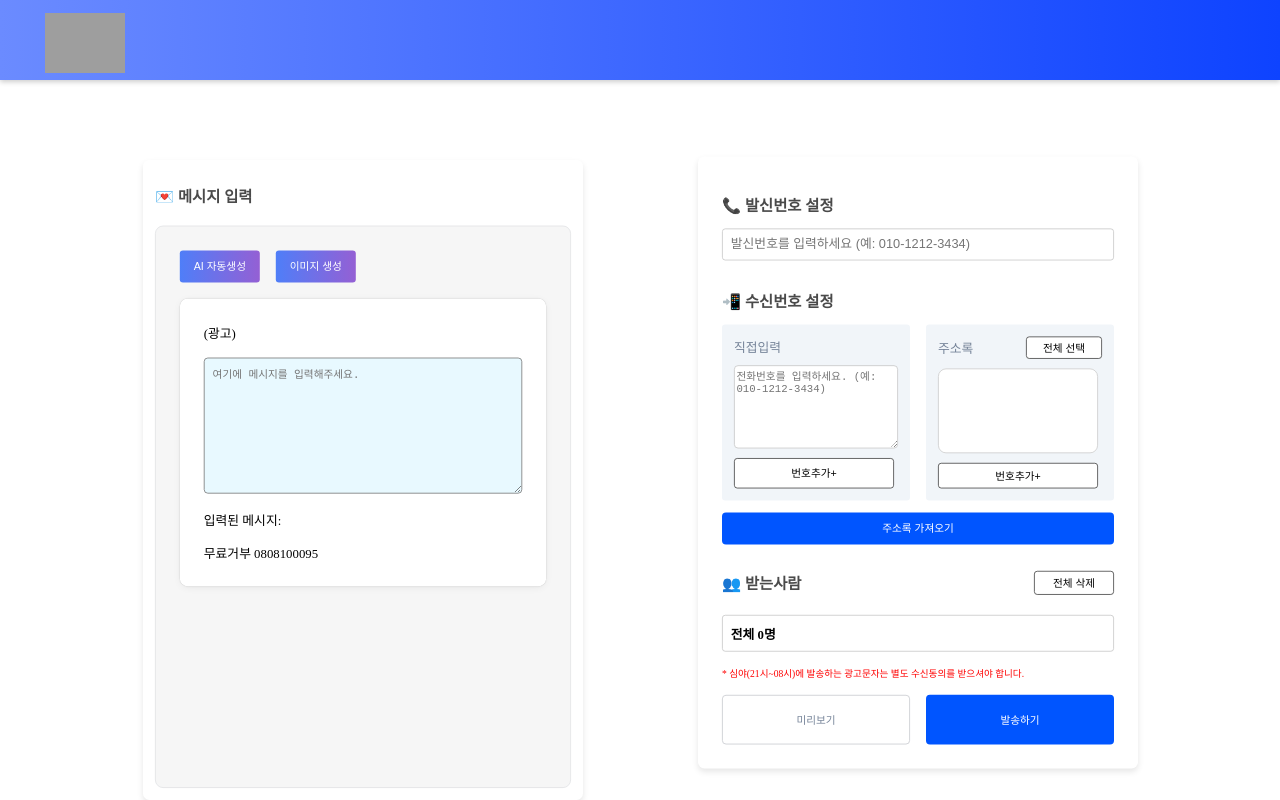
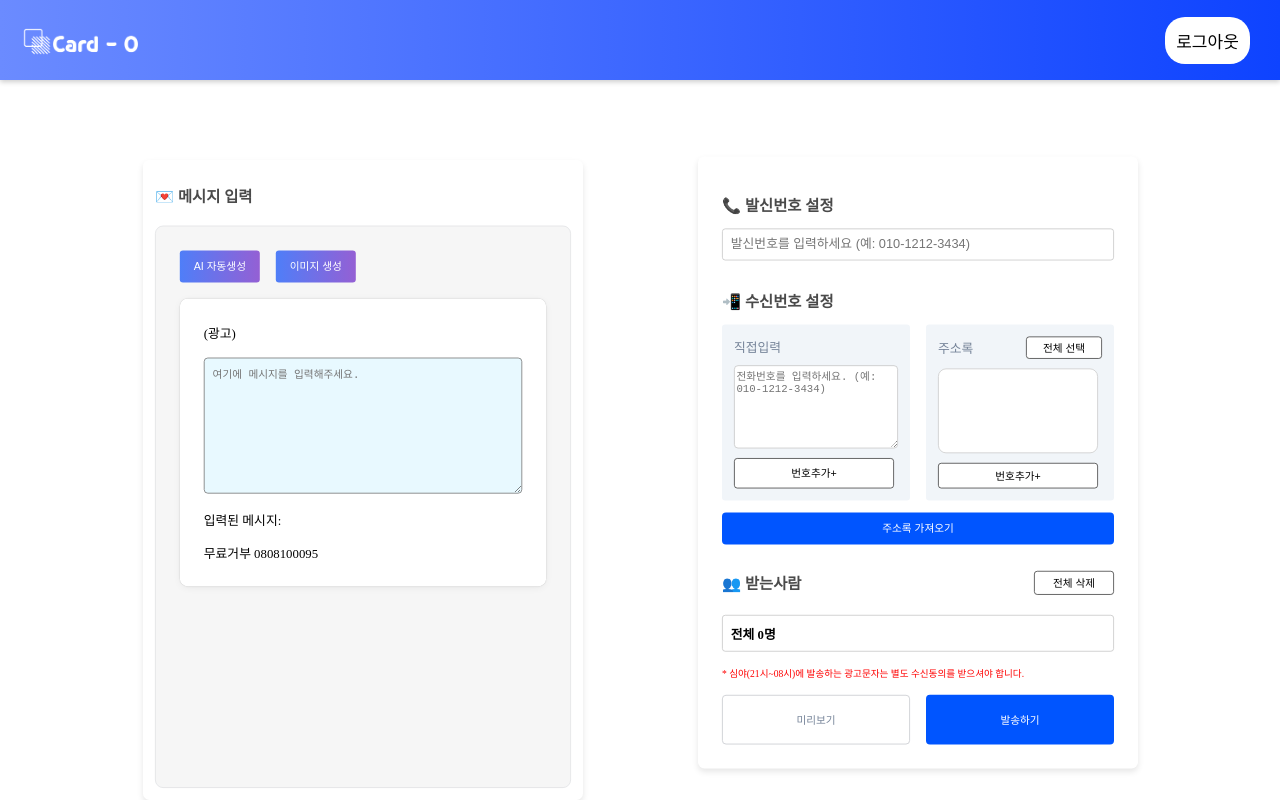
Before and after one commit to Card-O/CardO_FE, a React (Vite) app: page /service in a window 1280 px wide. Shown: the top 800 px of the page. Built offline with nearby package versions, Linux system fonts and the light colour scheme; grey boxes are pictures that could not be loaded.

Commit message:
내비바 수정

```diff
--- a/package.json
+++ b/package.json
@@ -29,6 +29,7 @@
     "eslint-plugin-react-hooks": "^5.1.0-rc.0",
     "eslint-plugin-react-refresh": "^0.4.9",
     "globals": "^15.9.0",
-    "vite": "^5.4.1"
+    "vite": "^5.4.11"
+
   }
 }
--- a/src/components/navbar.jsx
+++ b/src/components/navbar.jsx
@@ -1,45 +1,41 @@
 import styled from "styled-components";
+
 
 const NavBar = () => {
     return (
         <NavbarComp>
-        <div>
-            <Logo backgroundImage="https://media.discordapp.net/attachments/1283247858346102880/1293076740192866334/21.png?ex=67060f0f&is=6704bd8f&hm=ca0ec9f108288555aed463a87063637cb397fc3fefe900f34502957dbe996965&=&format=webp&quality=lossless&width=1440&height=600"
-                alt="내비게이션 바" />
-        </div>
+
+            <Logo backgroundImage="/images/21.png" alt="내비게이션 바" />
         </NavbarComp>
     );
 }
 
 const Logo = styled.div`
     position: absolute;
-
-    top:13px;
+    top: 13px;
     left: 20px;
-    width: 130px; /* 원하는 크기로 설정하세요 */
-    height: 60px; /* 원하는 크기로 설정하세요 */
+    width: 130px;
+    height: 60px;
     background-image: url(${props => props.backgroundImage});
-    background-size: contain; /* 이미지가 전체적으로 보이도록 설정 */
-    background-repeat: no-repeat; /* 반복되지 않도록 설정 */
-    background-position: center; /* 이미지가 중앙에 위치하도록 설정 */
-
+    background-size: contain;
+    background-repeat: no-repeat;
+    background-position: center;
     z-index: 1;
     flex-grow: 1;
-
-
-`
+`;
 
 const NavbarComp = styled.div`
     background: linear-gradient(to right, #6B8BFF, #0E43FF);
-    display:fex;
+    display: flex; /* Corrected spelling */
+    align-items: center;
     position: relative;
     width: 100%;
     height: 80px;
     left: 0;
     top: 0;
-    z-index: 0; /* Logo보다 낮은 값으로 설정 */
-    backdrop-filter: blur(10px); /* 배경 블러 효과 추가 */
-    box-shadow: 0 2px 5px rgba(0, 0, 0, 0.2); /* 부드러운 그림자 효과 */
-`
+    z-index: 0;
+    backdrop-filter: blur(10px);
+    box-shadow: 0 2px 5px rgba(0, 0, 0, 0.2);
+`;
 
 export default NavBar;
--- /dev/null
+++ b/src/components/navbarMain/navbar_edit.jsx
@@ -0,0 +1,78 @@
+import styled from "styled-components";
+import { useNavigate, Link } from "react-router-dom";
+
+
+const NavBarEdit = () => {
+    const navigate = useNavigate();
+
+    const handleLogout = () => {
+        // JWT 토큰을 삭제하고 홈 화면으로 이동
+        localStorage.removeItem('jwt'); // JWT 토큰 삭제
+        alert("로그아웃 되었습니다."); // 로그아웃 메시지 표시
+        navigate("/"); // 홈 화면으로 이동
+    };
+
+    return (
+        <NavbarComp>
+
+            <Logo backgroundImage="/images/21.png" alt="내비게이션 바" />
+
+
+            <ButtonStyle>
+            <Button onClick={handleLogout}>로그아웃</Button>
+            </ButtonStyle>
+
+        </NavbarComp>
+    );
+}
+
+const ButtonStyle = styled.div`
+    display: flex;
+    margin-left: auto; /* Pushes buttons to the right */
+    align-items: center;
+`;
+
+const Button = styled.button`
+    background: white;
+    margin-right: 30px;
+    border-radius: 20px;
+    width: 85px;
+    height: 47px;
+    font-size: 17px;
+    border: none;
+
+    &:hover {
+        background: #f2f2f2; /* hover 시 배경색 변경 */
+        cursor: pointer; /* 마우스 포인터 변경 */
+    }
+`;
+
+const Logo = styled.div`
+    position: absolute;
+    top: 13px;
+    left: 20px;
+    width: 130px;
+    height: 60px;
+    background-image: url(${props => props.backgroundImage});
+    background-size: contain;
+    background-repeat: no-repeat;
+    background-position: center;
+    z-index: 1;
+    flex-grow: 1;
+`;
+
+const NavbarComp = styled.div`
+    background: linear-gradient(to right, #6B8BFF, #0E43FF);
+    display: flex; /* Corrected spelling */
+    align-items: center;
+    position: relative;
+    width: 100%;
+    height: 80px;
+    left: 0;
+    top: 0;
+    z-index: 0;
+    backdrop-filter: blur(10px);
+    box-shadow: 0 2px 5px rgba(0, 0, 0, 0.2);
+`;
+
+export default NavBarEdit;
--- a/src/pages/service.jsx
+++ b/src/pages/service.jsx
@@ -1,6 +1,8 @@
 import { useNavigate, Link } from "react-router-dom";
 import styled from "styled-components";
-import NavBar from "../components/navbar";
+
+import NavBarEdit from "../components/navbarMain/navbar_edit";
+
 import OutputImage from "../components/outputImage";
 import MessageOption from "../components/messageoption";
 import Footer from "../components/footer";
@@ -9,7 +11,7 @@ const Service = () => {
     const navigate = useNavigate();
     return(
         <ServiceWrapper>
-            <NavBar/>
+            <NavBarEdit/>
             {/* 메시지+번호 입력 컴포넌트 */}
             <MessageOption/>
 
```
Also changed, not shown: 1 other file (tests, documents, lock files or other folders).
